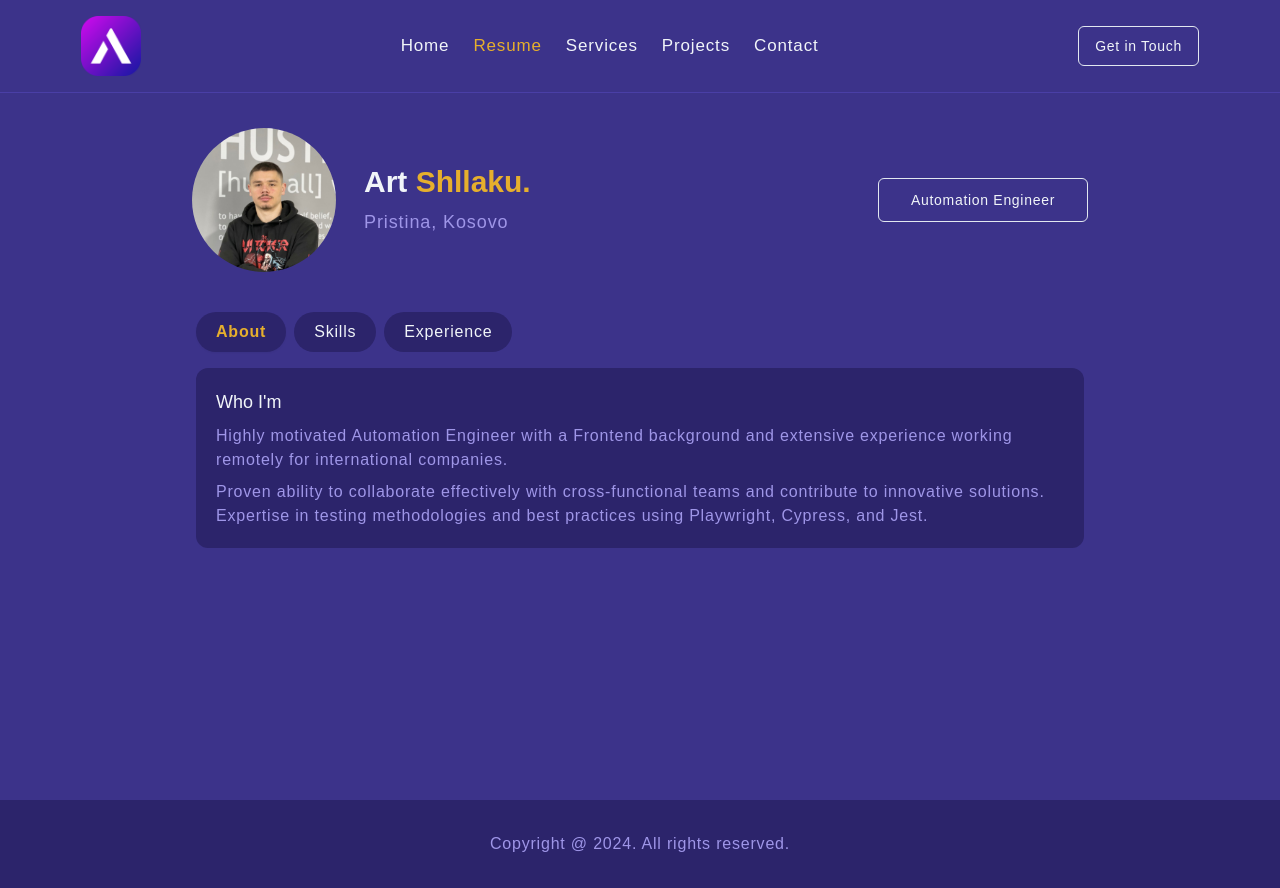
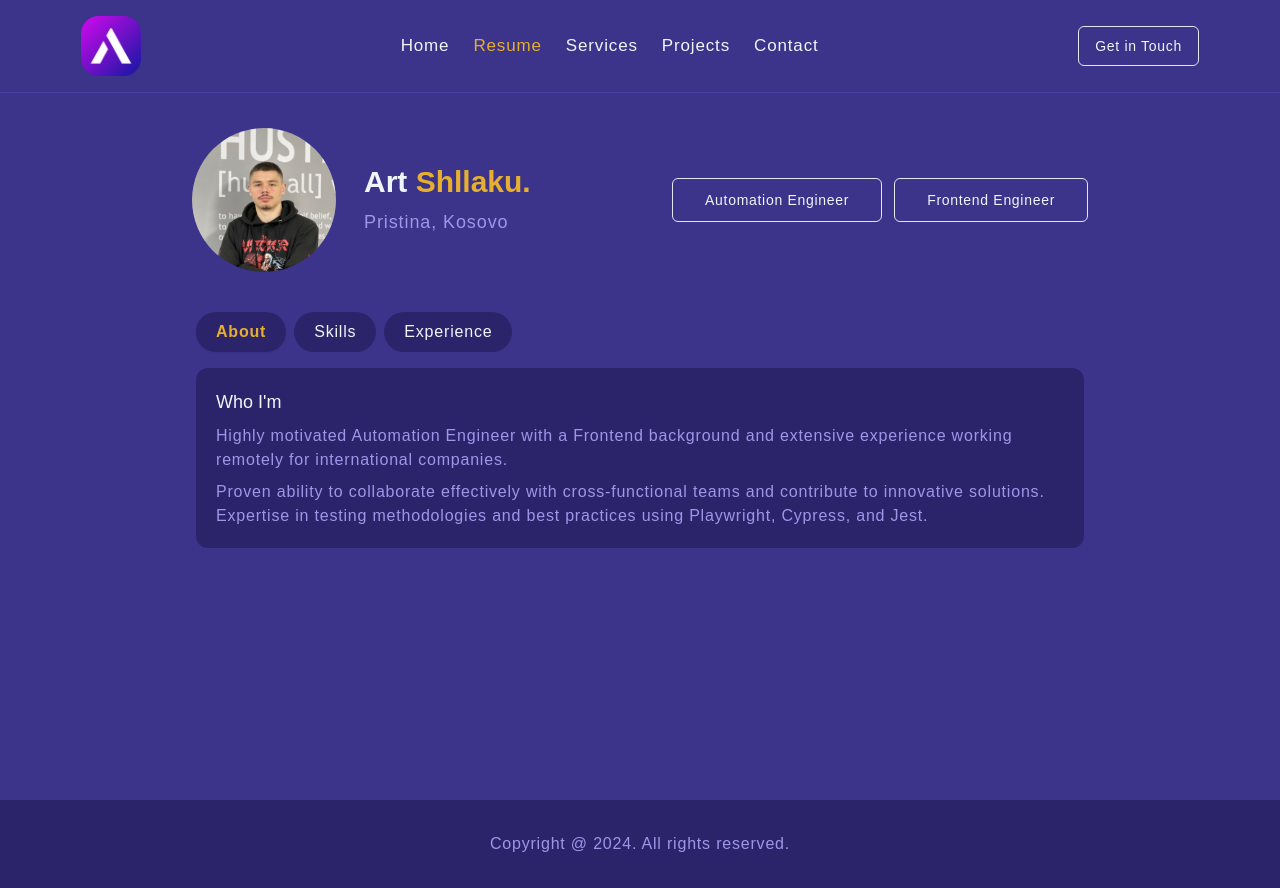
Before and after one commit to artshllk/portfolio, a Next.js app: page /resume in a window 1280 px wide. Built offline with nearby package versions, Linux system fonts and the light colour scheme; a web font is replaced by a local one.

Commit message:
improvements

```diff
--- a/playwright.config.js
+++ b/playwright.config.js
@@ -31,6 +31,7 @@ module.exports = defineConfig({
 
     /* Collect trace when retrying the failed test. See https://playwright.dev/docs/trace-viewer */
     trace: "on-first-retry",
+    testIdAttribute: "data-qa",
   },
 
   /* Configure projects for major browsers */
--- a/src/app/projects/page.jsx
+++ b/src/app/projects/page.jsx
@@ -168,8 +168,8 @@ export default function Projects() {
 
               <button onClick={nextTo} disabled={index === PROJECTS.length}>
                 <ChevronRight
-                  width={55}
-                  height={55}
+                  width={60}
+                  height={60}
                   className="cursor-pointer"
                 />
               </button>
--- a/src/app/resume/page.jsx
+++ b/src/app/resume/page.jsx
@@ -41,6 +41,7 @@ export default function page() {
             <h5>Pristina, Kosovo</h5>
           </MotionDiv>
         </div>
+        <div className="flex flex-col gap-3 lg:flex-row md:flex-row">
           <MotionButton
             variants={variants.moveDown}
             transition={transition.moveDown}
@@ -51,6 +52,17 @@ export default function page() {
           >
             Automation Engineer
           </MotionButton>
+          <MotionButton
+            variants={variants.moveUp}
+            transition={transition.moveUp}
+            animate="animate"
+            initial="initial"
+            variant="outline"
+            size="lg"
+          >
+            Frontend Engineer
+          </MotionButton>
+        </div>
       </div>
       {/* profile details */}
       <MotionTabs
--- a/src/app/services/page.jsx
+++ b/src/app/services/page.jsx
@@ -16,7 +16,7 @@ export default function page() {
           transition={transition.moveUp}
         >
           <h3>
-            Services <span>Offerd</span>
+            Services <span>Offered</span>
           </h3>
         </MotionDiv>
 
@@ -40,7 +40,6 @@ export default function page() {
                     alt={service.name}
                     width={55}
                     height={55}
-                    className=""
                   />
                   <h3 className="">
                     <span>{service.name.split(" ")[0]}</span>
--- a/src/components/ContactForm.jsx
+++ b/src/components/ContactForm.jsx
@@ -107,7 +107,7 @@ const ContactForm = () => {
         </div>
 
         <div>
-          <Button variant="outline" type="submit" size="sm">
+          <Button variant="outline" type="submit" size="sm" className="w-full">
             Submit
           </Button>
         </div>
--- a/src/utils/data.js
+++ b/src/utils/data.js
@@ -57,17 +57,17 @@ export const SERVICES = Object.freeze([
   },
   {
     id: 2,
+    name: "Frontend Engineer",
+    icon: "/assets/front-end.png",
+    description:
+      "I can develop and design user interfaces for your web application. I have experience with React.js and other frontend technologies.",
+  },
+  {
+    id: 3,
     name: "Manual Testing",
     icon: "/manual.png",
     description:
       "I can also perform manual testing of your web application to identify any bugs or usability issues. This can be a valuable way to catch issues that automation may miss.",
-  },
-  {
-    id: 3,
-    name: "Frontend Engineer",
-    icon: "/front-end.png",
-    description:
-      "I can develop and design user interfaces for your web application. I have experience with React.js and other frontend technologies.",
   },
 ]);
 
```
Also changed, not shown: public/assets/front-end.png (added). Lines whose indentation alone changed are shown as unchanged.
